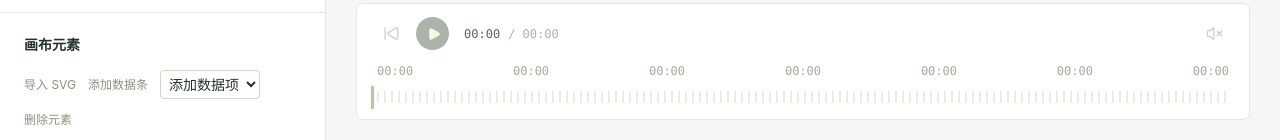
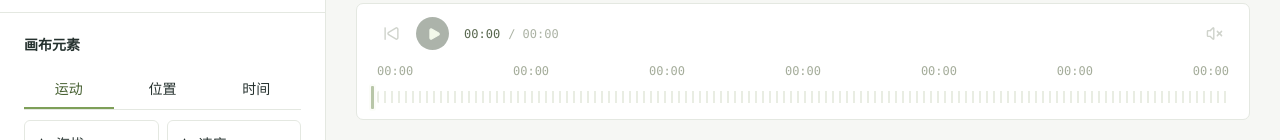
Before and after one commit to CakeAL/pov-overlay, a Vue app: page / in a window 1280 px wide. Shown: the part 660-800 px from the top of the page. Built offline with nearby package versions, Linux system fonts and the light colour scheme.

Commit message:
feat: 按功能分类重做画布元素选择面板

```diff
--- /dev/null
+++ b/ui/components/inspector/ElementCatalog.vue
@@ -0,0 +1,23 @@
+<script setup lang="ts">
+import { computed, ref } from 'vue';
+import { Plus, Upload } from 'lucide-vue-next';
+import { ELEMENT_CATEGORIES, catalogItems } from '../../domain/elementCatalog';
+import { useEditorContext } from '../../editor/context';
+const { svgElements } = useEditorContext();
+const category = ref('motion');
+const items = computed(() => catalogItems(category.value));
+</script>
+<template>
+  <div class="element-catalog">
+    <div class="catalog-tabs" role="tablist" aria-label="元素分类">
+      <button v-for="item in ELEMENT_CATEGORIES" :key="item.key" role="tab" :aria-selected="category === item.key" @click="category = item.key">{{ item.label }}</button>
+    </div>
+    <div class="catalog-grid">
+      <button v-for="item in items" :key="item.key" @click="svgElements.addTelemetryItem(item.key)"><Plus :size="15" />{{ item.label }}</button>
+    </div>
+    <div class="catalog-tools">
+      <button class="text-button" @click="svgElements.chooseSvg"><Upload :size="14" />导入 SVG</button>
+      <button class="text-button" @click="svgElements.addTelemetryStrip">添加组合</button>
+    </div>
+  </div>
+</template>
--- a/ui/components/inspector/LayerPanel.vue
+++ b/ui/components/inspector/LayerPanel.vue
@@ -10,46 +10,18 @@ import {
 } from "lucide-vue-next";
 import { toRefs } from "vue";
 import { useEditorContext } from "../../editor/context";
-import { TELEMETRY_ITEMS } from "../../domain/telemetryItems";
+import ElementCatalog from "./ElementCatalog.vue";
 const { layout, svgElements } = useEditorContext();
 const { widgets, selectedId } = toRefs(layout);
 const { svgInput } = toRefs(svgElements);
 const { toggleVisible, toggleLock } = layout;
-function addItem(event: Event) {
-  const input = event.target as HTMLSelectElement;
-  svgElements.addTelemetryItem(input.value);
-  input.value = "";
-}
 </script>
 
 <template>
   <section class="panel-section layers-section">
     <div class="section-title">画布元素</div>
+    <ElementCatalog />
     <div class="element-actions">
-      <button
-        class="text-button"
-        title="支持 {$Speed}、{$Latitude}、{$Longitude}、{$Elevation}、{$Heading}、{$Distance}、{$Elapsed}、{$Color} 等字段。"
-        @click="svgElements.chooseSvg"
-      >
-        导入 SVG</button
-      ><button class="text-button" @click="svgElements.addTelemetryStrip">
-        添加数据条
-      </button>
-      <select
-        class="data-item-select"
-        aria-label="添加数据项"
-        value=""
-        @change="addItem"
-      >
-        <option value="" disabled>添加数据项</option>
-        <option
-          v-for="item in TELEMETRY_ITEMS"
-          :key="item.key"
-          :value="item.key"
-        >
-          {{ item.label }}
-        </option>
-      </select>
       <button
         v-if="svgElements.canSplitTelemetryStrip"
         class="text-button"
--- /dev/null
+++ b/ui/domain/elementCatalog.ts
@@ -0,0 +1,10 @@
+import { TELEMETRY_ITEMS } from './telemetryItems';
+export const ELEMENT_CATEGORIES = [
+  { key: 'motion', label: '运动', items: ['speed', 'elevation'] },
+  { key: 'position', label: '位置', items: ['heading', 'coordinates', 'distance'] },
+  { key: 'time', label: '时间', items: ['elapsed'] },
+] as const;
+export const catalogItems = (category: string) => {
+  const keys: readonly string[] = ELEMENT_CATEGORIES.find(item => item.key === category)?.items ?? [];
+  return TELEMETRY_ITEMS.filter(item => keys.includes(item.key));
+};
--- a/ui/styles/inspector.css
+++ b/ui/styles/inspector.css
@@ -513,3 +513,11 @@
   color: inherit;
   font: inherit;
 }
+
+.catalog-tabs { display: flex; gap: 4px; border-bottom: 1px solid var(--line); margin-bottom: 10px; }
+.catalog-tabs button { flex: 1; padding: 8px 4px; font-size: 14px; border-bottom: 2px solid transparent; }
+.catalog-tabs button[aria-selected="true"] { color: #455f30; border-bottom-color: #7e9f58; }
+.catalog-grid { display: grid; grid-template-columns: 1fr 1fr; gap: 8px; }
+.catalog-grid > button { display: flex; align-items: center; gap: 7px; padding: 12px 9px; border: 1px solid var(--line); border-radius: 6px; text-align: left; }
+.catalog-grid > button:hover { background: #f2f6eb; border-color: #9bb780; }
+.catalog-tools { display: flex; justify-content: space-between; gap: 10px; margin: 12px 0; }
```
Also changed, not shown: 1 other file (tests, documents, lock files or other folders).
